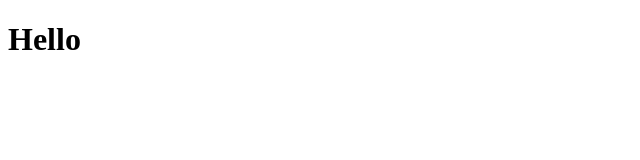
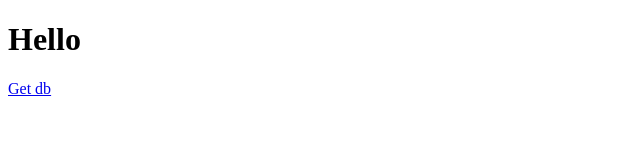
Before and after one commit to favorbliss910/db, a plain HTML site: page index.html in a window 1280 px wide. Shown: the full height of the page, 0-640 px from the left. Drawn offline with Linux system fonts and the light colour scheme.

Commit message:
Update index.html

```diff
--- a/index.html
+++ b/index.html
@@ -6,5 +6,8 @@
 </head>
 <body>
 <h1>Hello</h1>
+<a href="./db.json">
+    Get db
+</a>
 </body>
 </html>
```
